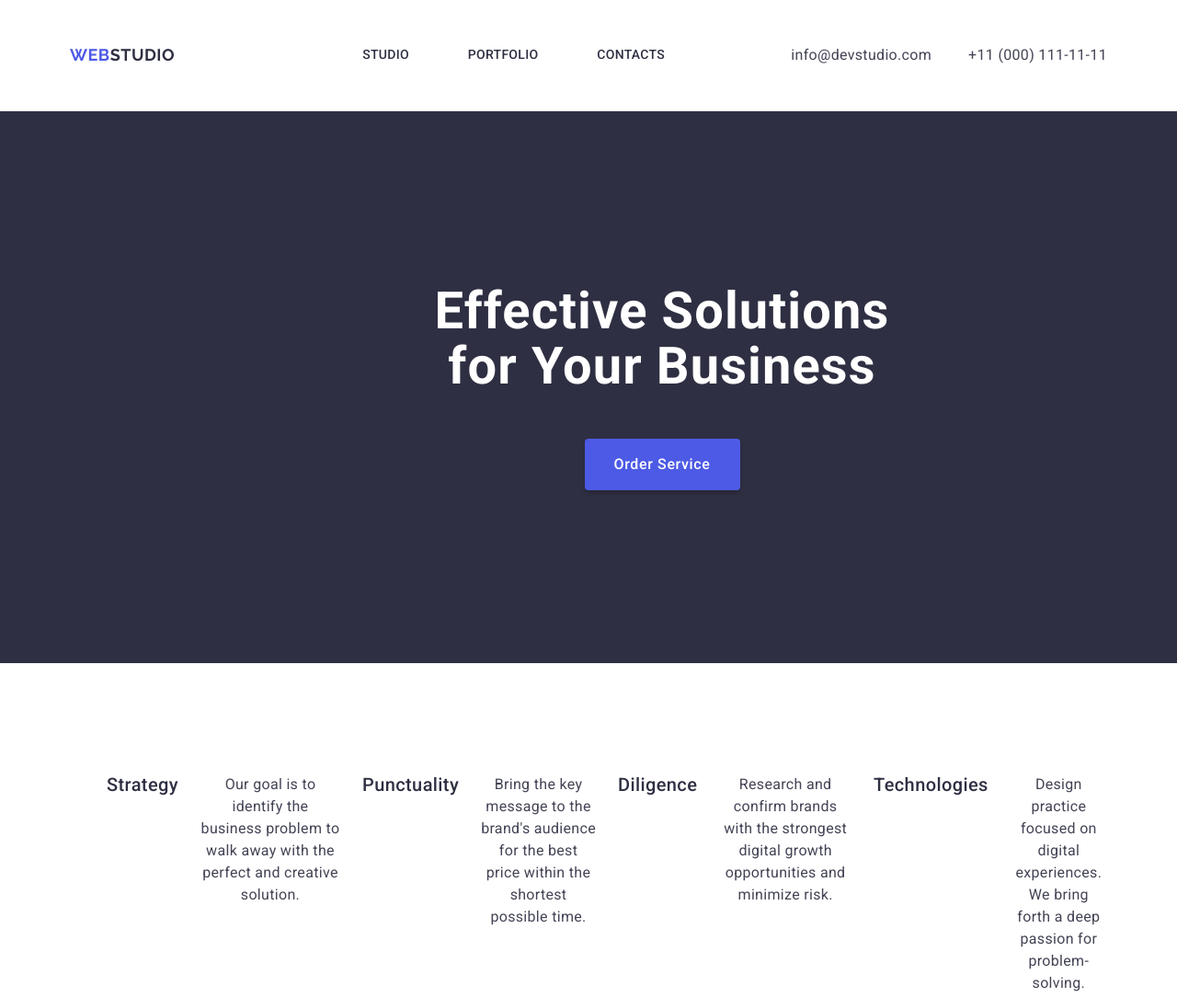
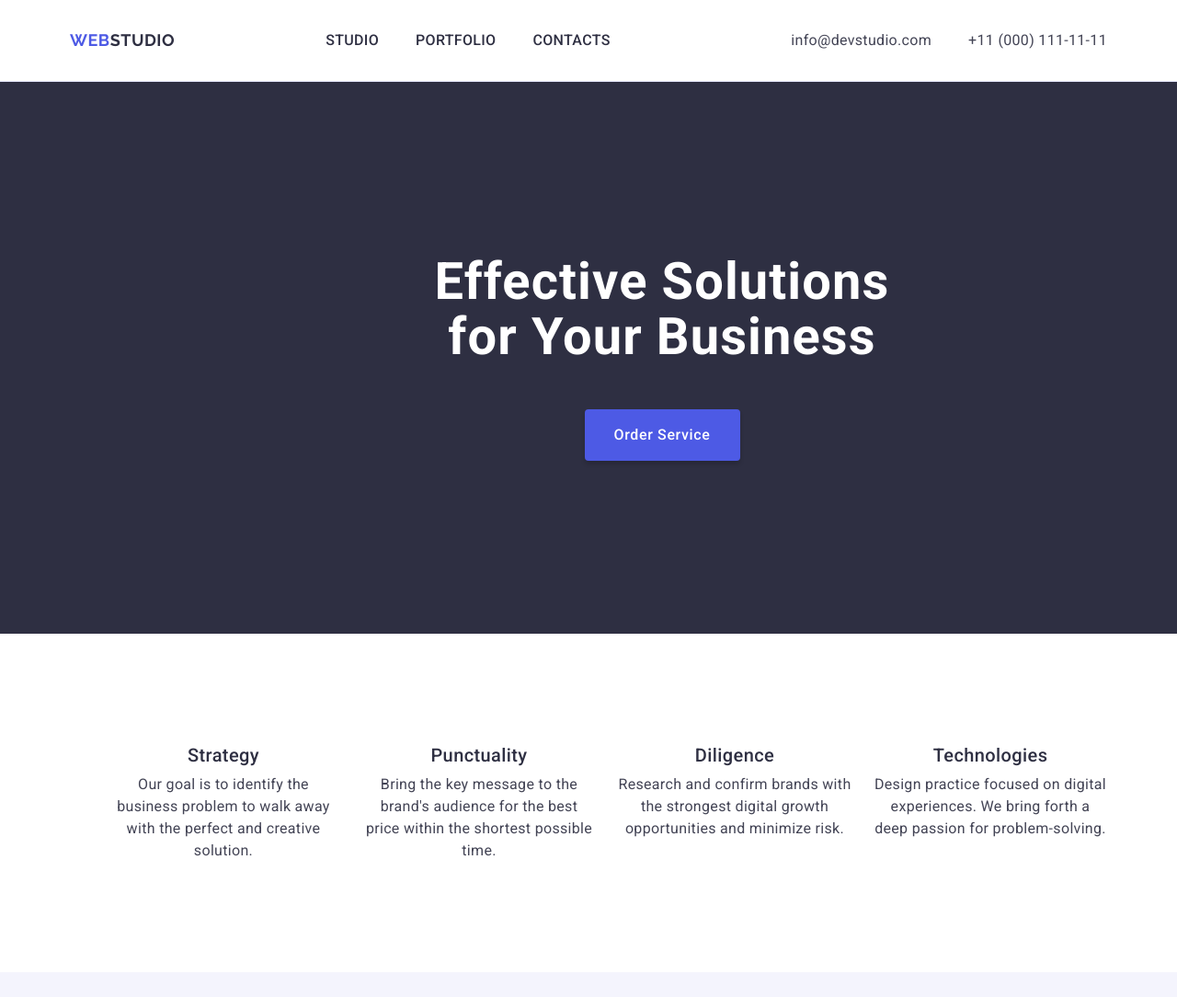
Before and after one commit to Maksym-Sirenko/goit-markup-hw-03, a plain HTML site: page index.html in a window 1280 px wide. Shown: the top 1084 px of the page at 92% size. Drawn offline with nearby package versions, Linux system fonts and the light colour scheme.

Commit message:
new changes

```diff
--- a/css/styles.css
+++ b/css/styles.css
@@ -55,8 +55,6 @@ button {
     display: flex;
     justify-content: space-between;
     align-items: center;
-    padding-top: 24px;
-    padding-bottom: 24px;
 }
 
 .header-nav {
@@ -74,6 +72,10 @@ button {
     display: flex;
     align-items: center;
     gap: 40px;
+    padding: 8px 12px;
+    text-decoration: none;
+    font-size: 14px;
+    text-transform: uppercase;
 }
 
 .contacts {
@@ -106,11 +108,16 @@ button {
     color: #434455;
 }
 
-.page-nav .link {
-    padding: 8px 12px;
+.link {
     text-decoration: none;
-    font-size: 14px;
     text-transform: uppercase;
+    font-weight: 500;
+    font-size: 16px;
+    line-height: 1.5;
+    letter-spacing: 0.02em;
+    color: #2e2f42;
+    display: block;
+    padding: 24px 0;
 }
 
 .logo {
@@ -134,19 +141,6 @@ button {
     letter-spacing: 0.03em;
     text-transform: uppercase;
     color: #2e2f42;
-}
-
-
-.link {
-    font-weight: 500;
-    font-size: 16px;
-
-    /* line-height: 24px; */
-    line-height: 1.5;
-    letter-spacing: 0.02em;
-    color: #2e2f42;
-    display: block;
-    padding: 24px 0;
 }
 
 .link:hover {
@@ -270,9 +264,9 @@ button {
 }
 
 .benefits-titles {
-    display: flex;
-    gap: 24px;
-    justify-content: center;
+    /* display: flex; */
+    /* gap: 24px; */
+    /* justify-content: center; */
     width: calc((100% - 72px) / 4);
 }
 
@@ -295,7 +289,7 @@ button {
 .team-members {
     background-color: #FFFFFF;
     width: 264px;
-    padding: 0;
+    /* padding: 0; */
     text-align: center;
     border-radius: 0 0 4px 4px;
     overflow: hidden;
@@ -303,7 +297,7 @@ button {
     box-shadow: 0 2px 1px 0 rgba(46, 47, 66, 0.08),
                 0 1px 1px 0 rgba(46, 47, 66, 0.16),
                 0 1px 6px 0 rgba(46, 47, 66, 0.08);
-                width: calc((100% - 72px) / 4);
+    width: calc((100% - 72px) / 4);
 }
 
 .member-name-title {
```
